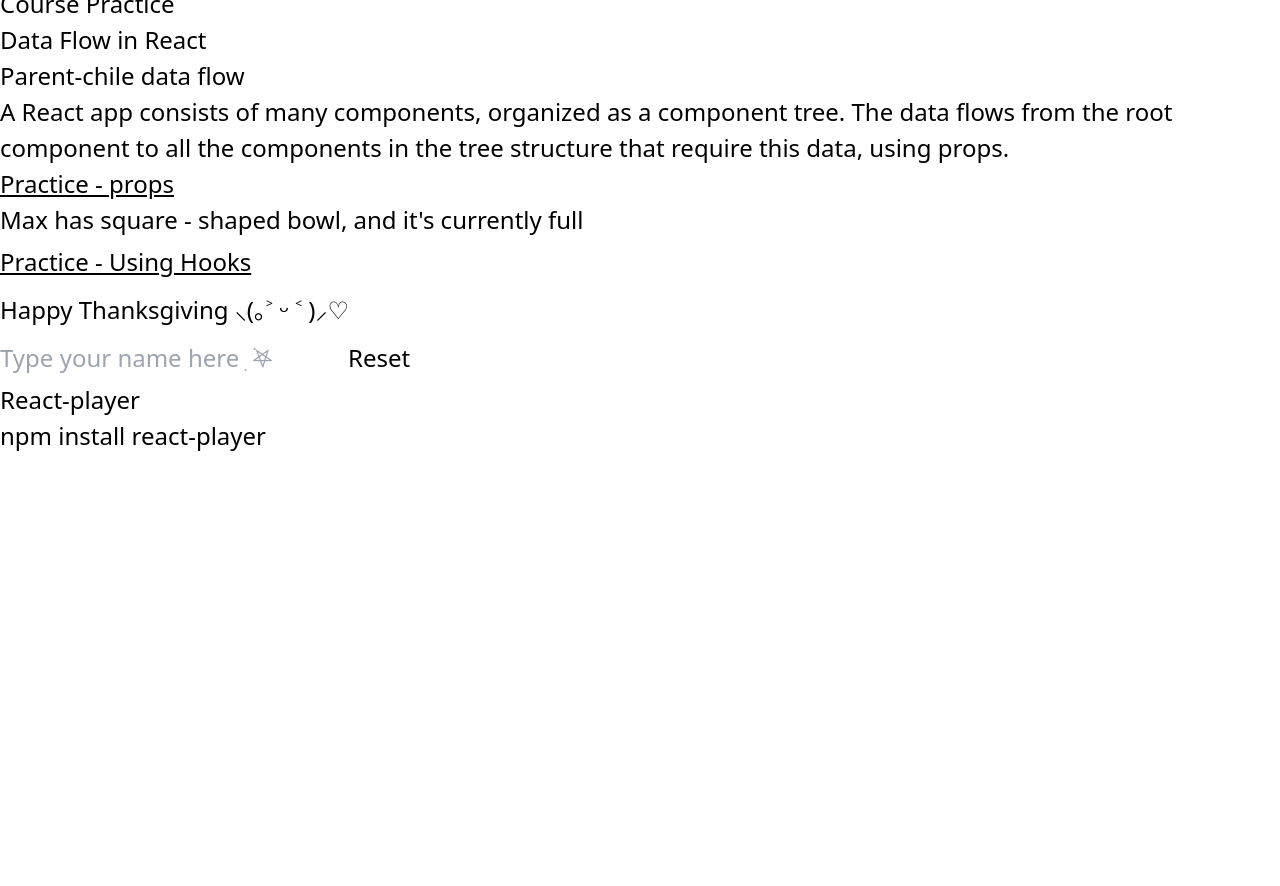
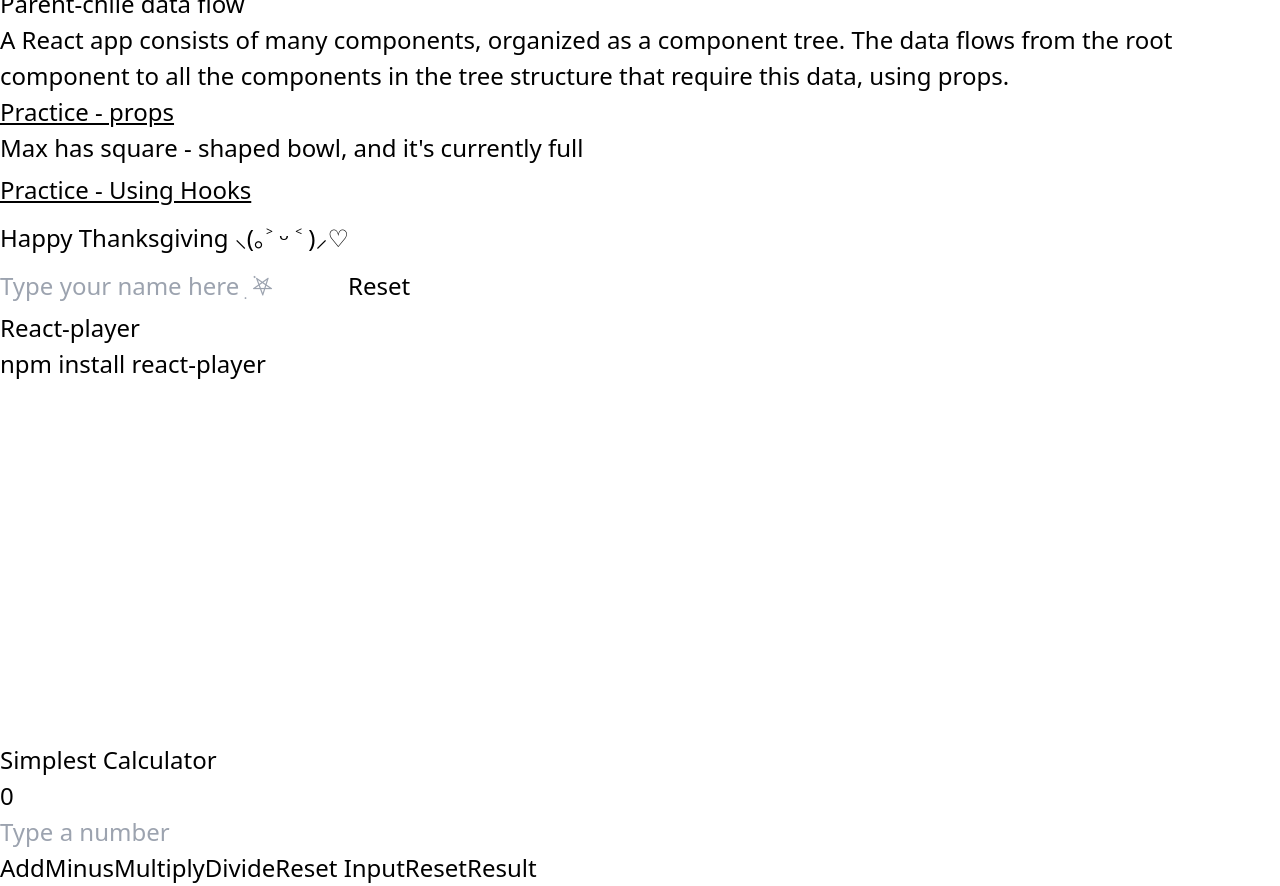
Before and after one commit to Sisi-tech/course-practice, a React (Vite) app: page / in a window 1280 px wide. Before the commit the page ends 814 px from the top, so only its background shows below. Built offline with nearby package versions, Linux system fonts and the light colour scheme.

Commit message:
add calculator file

```diff
--- a/src/App.jsx
+++ b/src/App.jsx
@@ -1,3 +1,4 @@
+import Calculator from "./calculator"
 import Dog from "./DataFlow"
 import InputComponent from './Hooks'
 import MyVideoComponent from "./Video.jsx"
@@ -12,6 +13,7 @@ function App() {
       <Dog />
       <InputComponent />
       <MyVideoComponent />
+      <Calculator />
     </div>
 
   )
--- /dev/null
+++ b/src/Calculator.jsx
@@ -0,0 +1,54 @@
+import { useState, useRef } from 'react'
+
+const Calculator = () => {
+    const inputRef = useRef(null);
+    const resultRef = useRef(null);
+    const [result, setResult] = useState(0);
+
+    const plus = (e) => {
+        e.preventDefault();
+        setResult(result=>result + Number(inputRef.current.value));
+    }
+    const minus = (e) => {
+        e.preventDefault();
+        setResult((result)=>result - Number(inputRef.current.value));
+    }
+    const times = (e) => {
+        e.preventDefault();
+        setResult((result)=> result * Number(inputRef.current.value));
+    }
+    const divide = (e) => {
+        e.preventDefault();
+        setResult((result)=> result / Number(inputRef.current.value));
+    }
+    const resetInput = (e) => {
+        e.preventDefault();
+        inputRef.current.value = '';
+    }
+    const resetResult = (e) => {
+        e.preventDefault();
+        setResult(0);
+    }
+
+    return (
+        <div className='text-gray-200 flex flex-col'>
+            <div>
+                <h1>Simplest Calculator</h1>
+            </div>
+            <form className='flex flex-col'>
+                <p ref={inputRef}>{result}</p>
+                <input className='text-gray-900' pattern='[0-9]' ref={inputRef} type="number" placeholder='Type a number' />
+                <div className='grid grid-cols-2'>
+                    <button onClick={plus}>Add</button>
+                    <button onClick={minus}>Minus</button>
+                    <button onClick={times}>Multiply</button>
+                    <button onClick={divide}>Divide</button>
+                    <button onClick={resetInput}>Reset Input</button>
+                    <button onClick={resetResult}>ResetResult</button>
+                </div>
+            </form>
+        </div>
+    )
+}
+
+export default Calculator;
```
